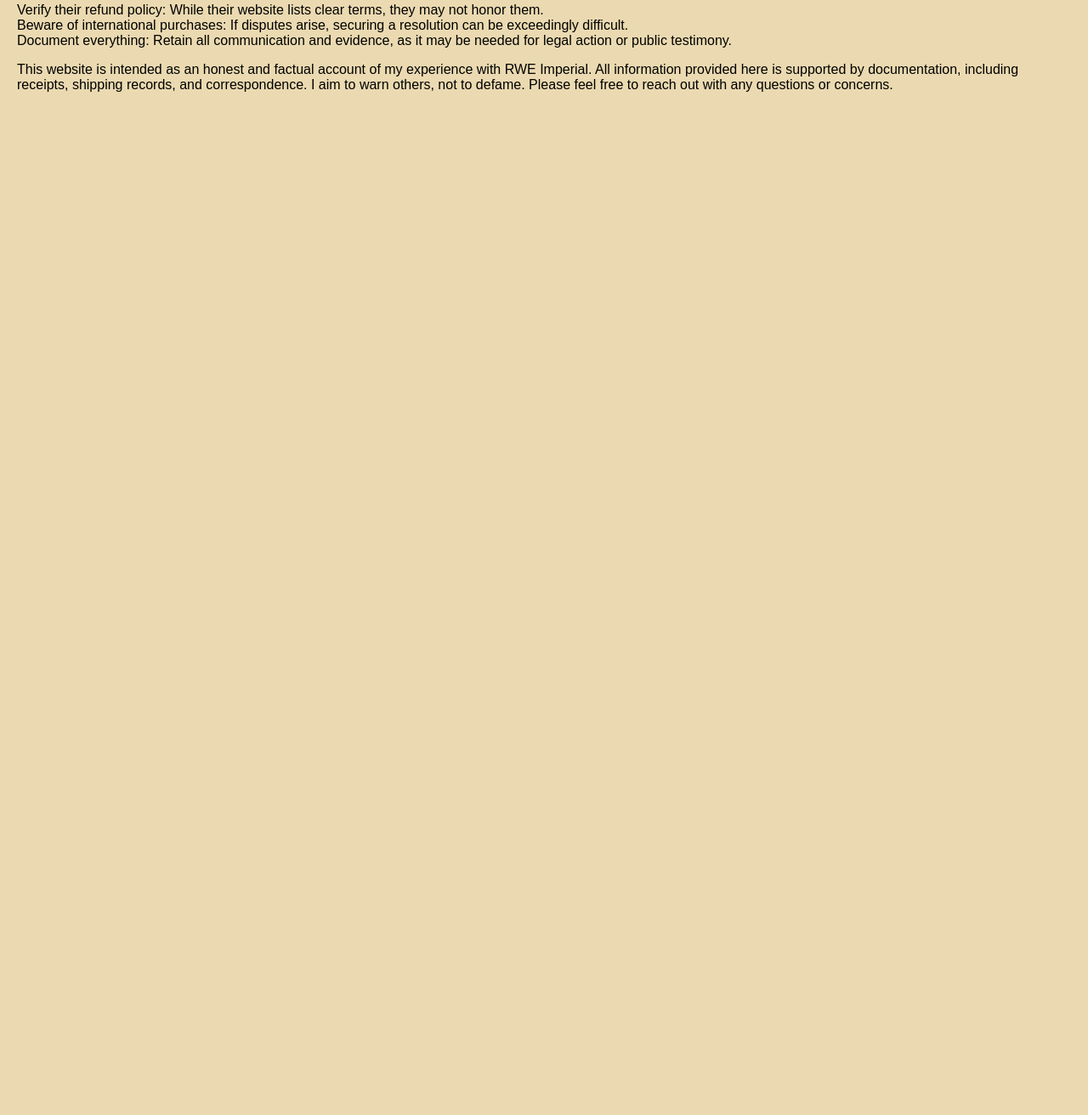
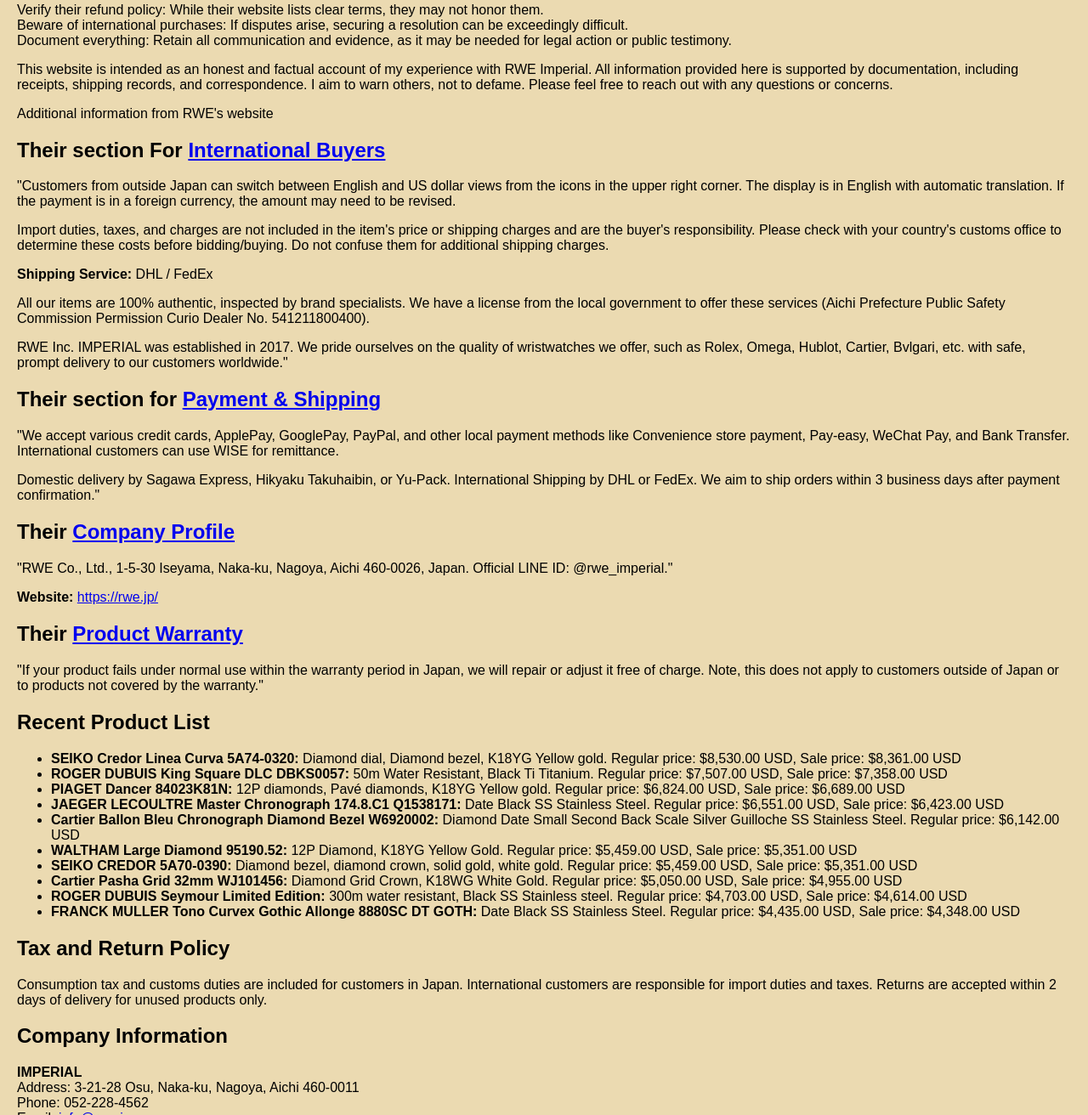
Before and after one commit to marinsavignac/rwe, a plain HTML site: page index.html in a window 1280 px wide. Shown: the part 1488-2800 px from the top of the page at 85% size. Before the commit the page ends 1633 px from the top, so only its background shows below. Drawn offline with Linux system fonts and the light colour scheme.

Commit message:
Comp info + products index.html

```diff
--- a/index.html
+++ b/index.html
@@ -76,9 +76,9 @@
     </div>
 
     <div id="en" class="content active">
-        <h1>A Buyer’s Experience with RWE Imperial: A Cautionary Tale</h1>
-        <h2>Why Trusting Ryuta Wanibe "Wany" Enterprise Imperial (RWE Imperial) Could Cost You</h2>
-        <p>Welcome to my personal account of dealing with Ryuta Wanibe "Wany" Enterprise Imperial (RWE Imperial), a company operating under the name "The Finest Luxury Shop Imperial." This website serves as a factual testimony of my experience attempting to secure a refund for a returned item, a FREDERIQUE CONSTANT watch, purchased through RWE Imperial. My goal is to inform potential buyers about the challenges I faced and provide transparency to anyone considering doing business with RWE Imperial.</p>
+        <h1>A Buyer's Experience with <a href="https://rwe-imperial.com/" target="_blank">RWE Imperial</a>: A Cautionary Tale</h1>
+        <h2>Why Trusting Ryuta Wanibe "Wany" Enterprise Imperial (<a href="https://rwe-imperial.com/" target="_blank">RWE Imperial</a>) Could Cost You</h2>
+        <p>Welcome to my personal account of dealing with Ryuta Wanibe "Wany" Enterprise Imperial (<a href="https://rwe-imperial.com/" target="_blank">RWE Imperial</a>), a company operating under the name "The Finest Luxury Shop Imperial." This website serves as a factual testimony of my experience attempting to secure a refund for a returned item, a FREDERIQUE CONSTANT watch, purchased through <a href="https://rwe-imperial.com/" target="_blank">RWE Imperial</a>. My goal is to inform potential buyers about the challenges I faced and provide transparency to anyone considering doing business with <a href="https://rwe-imperial.com/" target="_blank">RWE Imperial</a>.</p>
         <h3>Summary of My Experience with RWE Imperial</h3>
         <p>Product Purchased: FREDERIQUE CONSTANT watch.<br>
         Transaction Platform: eBay, via seller rwe_imperial.<br>
@@ -104,7 +104,66 @@
         Beware of international purchases: If disputes arise, securing a resolution can be exceedingly difficult.<br>
         Document everything: Retain all communication and evidence, as it may be needed for legal action or public testimony.</p>
         <p>This website is intended as an honest and factual account of my experience with RWE Imperial. All information provided here is supported by documentation, including receipts, shipping records, and correspondence. I aim to warn others, not to defame. Please feel free to reach out with any questions or concerns.</p>
-    </div>
+        <p> Additional information from RWE's website</p>
+        <div>
+          <h2>Their section For <a href="https://rwe-imperial.com/pages/customers-from-outside-japan" target="_blank">International Buyers</a></h2>
+          <p>"Customers from outside Japan can switch between English and US dollar views from the icons in the upper right corner. The display is in English with automatic translation. If the payment is in a foreign currency, the amount may need to be revised.</p>
+          <p>Import duties, taxes, and charges are not included in the item's price or shipping charges and are the buyer's responsibility. Please check with your country's customs office to determine these costs before bidding/buying. Do not confuse them for additional shipping charges.</p>
+          <p><strong>Shipping Service:</strong> DHL / FedEx</p>
+          <p>All our items are 100% authentic, inspected by brand specialists. We have a license from the local government to offer these services (Aichi Prefecture Public Safety Commission Permission Curio Dealer No. 541211800400).</p>
+          <p>RWE Inc. IMPERIAL was established in 2017. We pride ourselves on the quality of wristwatches we offer, such as Rolex, Omega, Hublot, Cartier, Bvlgari, etc. with safe, prompt delivery to our customers worldwide."</p>
+        </div>
+
+        <div>
+          <h2>Their section for <a href="https://rwe-imperial.com/pages/%E9%85%8D%E9%80%81-%E6%B1%BA%E6%B8%88-%E8%BF%94%E5%93%81%E3%81%AB%E3%81%A4%E3%81%84%E3%81%A6" target="_blank">Payment & Shipping</a></h2>
+          <p>"We accept various credit cards, ApplePay, GooglePay, PayPal, and other local payment methods like Convenience store payment, Pay-easy, WeChat Pay, and Bank Transfer. International customers can use WISE for remittance.</p>
+          <p>Domestic delivery by Sagawa Express, Hikyaku Takuhaibin, or Yu-Pack. International Shipping by DHL or FedEx. We aim to ship orders within 3 business days after payment confirmation."</p>
+        </div>
+
+        <div>
+          <h2>Their <a href="https://rwe-imperial.com/pages/%E4%BC%9A%E7%A4%BE%E6%A6%82%E8%A6%81" target="_blank">Company Profile</a></h2>
+             <p>"RWE Co., Ltd., 1-5-30 Iseyama, Naka-ku, Nagoya, Aichi 460-0026, Japan. Official LINE ID: @rwe_imperial."</p>
+          <p><strong>Website:</strong> <a href="https://rwe.jp/">https://rwe.jp/</a></p>
+        </div>
+
+        <div>
+          <h2>Their <a href="https://rwe-imperial.com/pages/%E5%95%86%E5%93%81%E4%BF%9D%E8%A8%BC%E3%81%AB%E3%81%A4%E3%81%84%E3%81%A6" target="_blank">Product Warranty</a></h2>
+          <p>"If your product fails under normal use within the warranty period in Japan, we will repair or adjust it free of charge. Note, this does not apply to customers outside of Japan or to products not covered by the warranty."</p>
+        </div>
+        <div>
+  <h2>Recent Product List</h2>
+  <ul>
+    <li><strong>SEIKO Credor Linea Curva 5A74-0320:</strong> Diamond dial, Diamond bezel, K18YG Yellow gold. <span>Regular price: $8,530.00 USD, Sale price: $8,361.00 USD</span></li>
+    <li><strong>ROGER DUBUIS King Square DLC DBKS0057:</strong> 50m Water Resistant, Black Ti Titanium. <span>Regular price: $7,507.00 USD, Sale price: $7,358.00 USD</span></li>
+    <li><strong>PIAGET Dancer 84023K81N:</strong> 12P diamonds, Pavé diamonds, K18YG Yellow gold. <span>Regular price: $6,824.00 USD, Sale price: $6,689.00 USD</span></li>
+    <li><strong>JAEGER LECOULTRE Master Chronograph 174.8.C1 Q1538171:</strong> Date Black SS Stainless Steel. <span>Regular price: $6,551.00 USD, Sale price: $6,423.00 USD</span></li>
+    <li><strong>Cartier Ballon Bleu Chronograph Diamond Bezel W6920002:</strong> Diamond Date Small Second Back Scale Silver Guilloche SS Stainless Steel. <span>Regular price: $6,142.00 USD</span></li>
+    <li><strong>WALTHAM Large Diamond 95190.52:</strong> 12P Diamond, K18YG Yellow Gold. <span>Regular price: $5,459.00 USD, Sale price: $5,351.00 USD</span></li>
+    <li><strong>SEIKO CREDOR 5A70-0390:</strong> Diamond bezel, diamond crown, solid gold, white gold. <span>Regular price: $5,459.00 USD, Sale price: $5,351.00 USD</span></li>
+    <li><strong>Cartier Pasha Grid 32mm WJ101456:</strong> Diamond Grid Crown, K18WG White Gold. <span>Regular price: $5,050.00 USD, Sale price: $4,955.00 USD</span></li>
+    <li><strong>ROGER DUBUIS Seymour Limited Edition:</strong> 300m water resistant, Black SS Stainless steel. <span>Regular price: $4,703.00 USD, Sale price: $4,614.00 USD</span></li>
+    <li><strong>FRANCK MULLER Tono Curvex Gothic Allonge 8880SC DT GOTH:</strong> Date Black SS Stainless Steel. <span>Regular price: $4,435.00 USD, Sale price: $4,348.00 USD</span></li>
+  </ul>
+</div>
+
+<div>
+  <h2>Tax and Return Policy</h2>
+  <p>Consumption tax and customs duties are included for customers in Japan. International customers are responsible for import duties and taxes. Returns are accepted within 2 days of delivery for unused products only.</p>
+</div>
+
+<div>
+  <h2>Company Information</h2>
+  <p><strong>IMPERIAL</strong><br>
+    Address: 3-21-28 Osu, Naka-ku, Nagoya, Aichi 460-0011<br>
+    Phone: 052-228-4562<br>
+    Email: <a href="mailto:info@rwe.jp">info@rwe.jp</a><br>
+    Official LINE ID: @rwe_imperial<br>
+    WhatsApp: (+81) 7042834286<br>
+    Operating Company: RWE K.K.</p>
+</div>
+
+
+        </div>
 
     <div id="jp" class="content">
         <h1>「RWEインペリアル」との購入者体験：注意喚起の話</h1>
```
